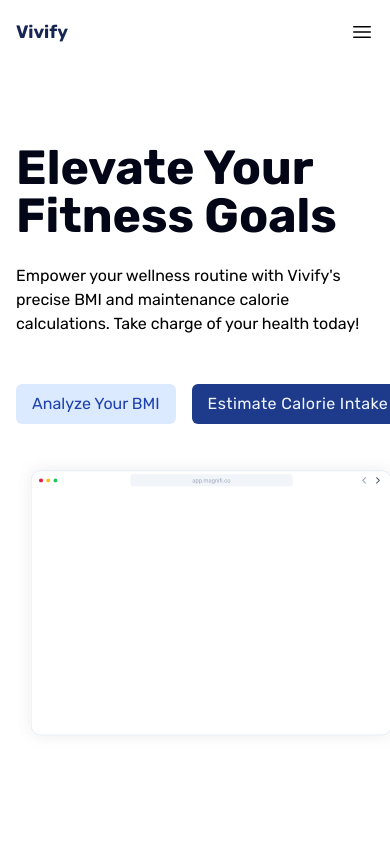
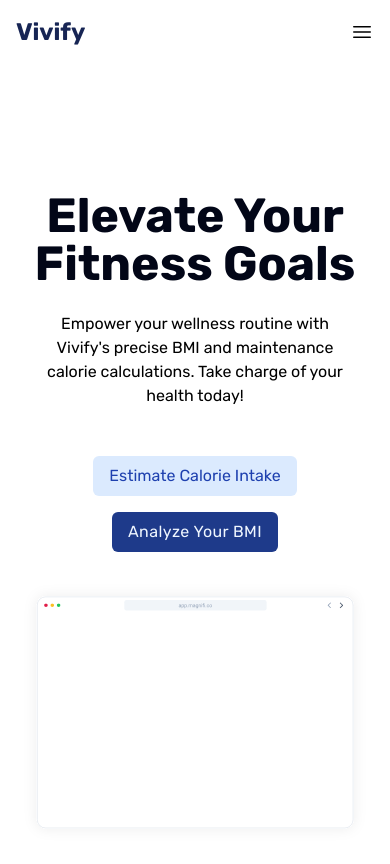
Before and after one commit to amittam104/Vivify, a website: page src/index.html in a window 390 px wide. Drawn offline with Linux system fonts and the light colour scheme.

Commit message:
chore: update nav and header

```diff
--- a/src/index.html
+++ b/src/index.html
@@ -15,12 +15,10 @@
   <body>
     <!-- Navbar starts here -->
     <nav
-      class="w-full h-16 flex items-center justify-between md:px-8 px-4 mb-20"
+      class="w-full h-16 flex items-center justify-between md:px-8 px-4 mb-32"
     >
       <div>
-        <h2 class="text-lg text-blue-950 md:text-xl lg:text-2xl font-bold">
-          Vivify
-        </h2>
+        <h2 class="text-2xl text-blue-950 lg:text-2xl font-bold">Vivify</h2>
       </div>
       <div class="hidden md:flex md:gap-4 lg:gap-8 xl:gap-12">
         <a
@@ -39,7 +37,7 @@
           >Explore</a
         >
       </div>
-      <div class="hidden md:flex md:gap-2 lg:gap-4 xl:gap-6">
+      <div class="hidden lg:flex lg:gap-4 xl:gap-6">
         <button
           class="w-32 text-blue-800 bg-blue-100 px-4 py-2 rounded-md hover:bg-blue-50 hover:text-blue-700 transition ease-in-out delay-150 flex gap-2 items-center justify-center"
         >
@@ -86,7 +84,7 @@
           <a href="#">BMI</a>
         </button>
       </div>
-      <button class="md:hidden">
+      <button class="lg:hidden">
         <svg
           xmlns="http://www.w3.org/2000/svg"
           fill="none"
@@ -107,9 +105,11 @@
 
     <!-- Hero Section starts -->
     <header
-      class="w-full h-600 flex items-center justify-center flex-wrap flex-col lg:flex-row mx-4"
+      class="w-100 xl:w-[98%] h-600 flex items-center justify-center flex-wrap flex-collg:flex-row mx-6 text-center lg:text-left pb-12"
     >
-      <div class="w-full lg:w-[45%]">
+      <div
+        class="w-full lg:w-[45%] flex flex-col items-center justify-center lg:items-start"
+      >
         <h1
           class="xl:text-7xl md:text-6xl sm:text-5xl text-5xl font-bold text-slate-950 mb-6"
         >
@@ -119,20 +119,22 @@
           Empower your wellness routine with Vivify's precise BMI and
           maintenance calorie calculations. Take charge of your health today!
         </p>
-        <div class="flex flex-wrap gap-4 mb-8 items-center">
+        <div
+          class="flex flex-wrap flex-col md:flex-row gap-4 mb-8 items-center"
+        >
           <button
             class="text-blue-800 bg-blue-100 px-4 py-2 rounded-md hover:bg-blue-50 hover:text-blue-700 transition ease-in-out delay-150"
           >
-            Analyze Your BMI
+            Estimate Calorie Intake
           </button>
           <button
             class="bg-blue-900 text-blue-50 px-4 py-2 rounded-md hover:bg-blue-800 transition ease-in-out delay-150 flex gap-2 items-center justify-center tracking-wide"
           >
-            Estimate Calorie Intake
+            Analyze Your BMI
           </button>
         </div>
       </div>
-      <div class="w-100 md:mx-0 lg:w-[48%] md:w-full">
+      <div class="w-100 md:mx-0 lg:w-[45%] md:w-full">
         <img class="w-full" src="./img/hero-img.svg" alt="" srcset="" />
       </div>
     </header>
```
Also changed, not shown: src/output.css.
